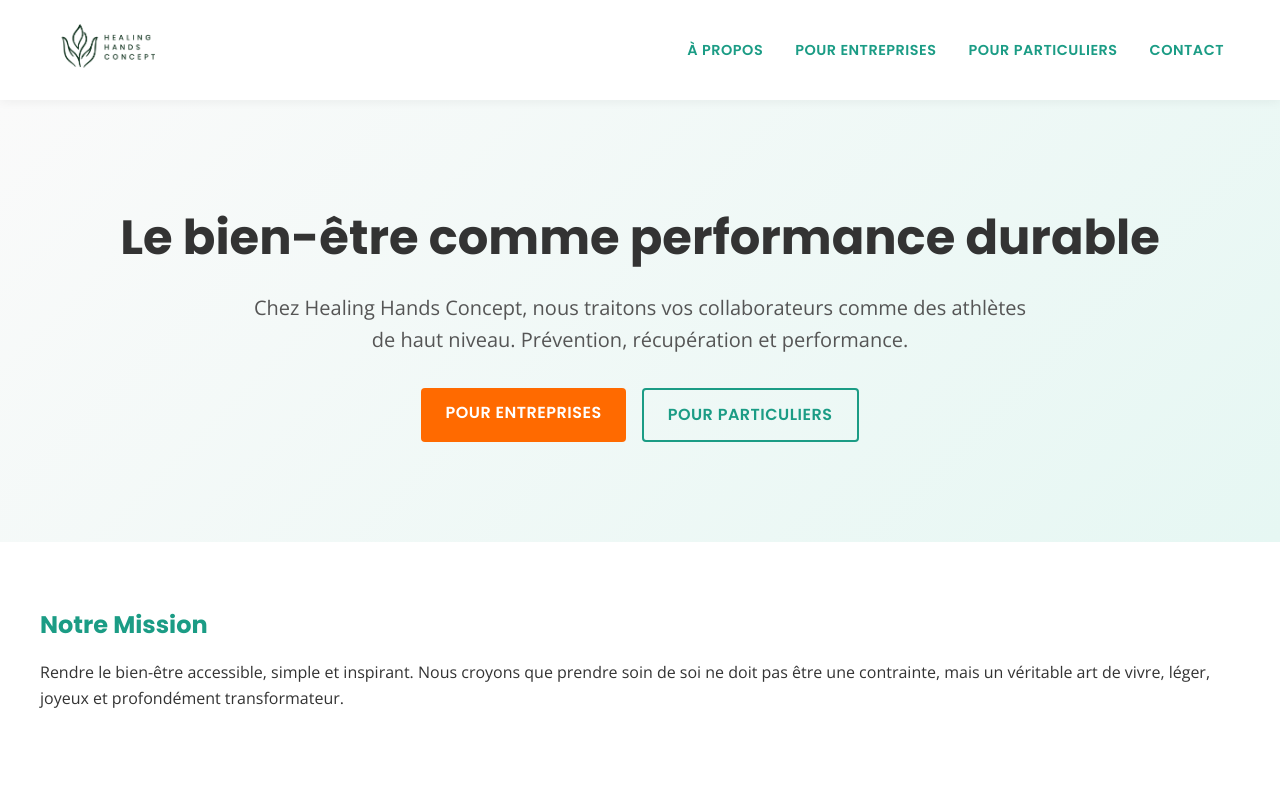
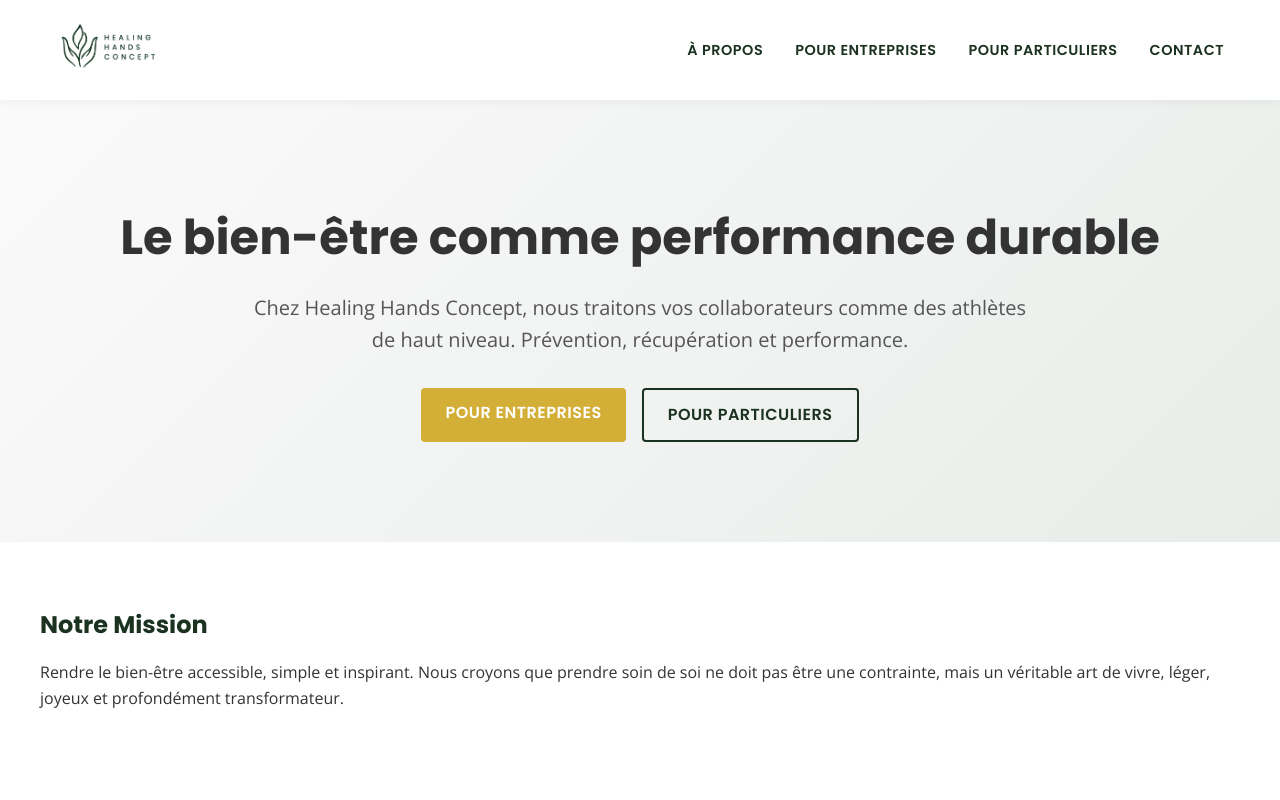
Before and after one commit to healinghandsconcept/healinghands-concept.ch, an Eleventy site: page src/fr/index.njk in a window 1280 px wide. Shown: the top 800 px of the page. Built offline with nearby package versions, Linux system fonts and the light colour scheme; Eleventy itself is replaced by a stand-in of ours; files that its build step writes are made by us from their sources; files whose address does not match are found by name.

Commit message:
style: mise à jour de la charte graphique (vert et doré)

```diff
--- a/src/assets/css/style.css
+++ b/src/assets/css/style.css
@@ -1,7 +1,7 @@
 :root {
-    --color-primary: #1B9C85;
-    --color-secondary: #FF6A00;
-    /* Gold/Orange accent */
+    --color-primary: #1B3221;
+    --color-secondary: #D4AF37;
+    /* Metallic Gold accent */
     --color-text: #333333;
     --color-bg: #FFFFFF;
     --color-bg-alt: #FAFAFA;
@@ -114,8 +114,8 @@ img {
 }
 
 .btn:hover {
-    background-color: #e65c00;
-    /* Darker shade of gold/orange */
+    background-color: #B8962E;
+    /* Darker shade of gold */
     color: white;
 }
 
@@ -164,8 +164,8 @@ img {
 
 /* Hero Section */
 .hero {
-    background: linear-gradient(135deg, var(--color-bg-alt) 0%, #e6f7f3 100%);
-    /* Soft Green tint */
+    background: linear-gradient(135deg, var(--color-bg-alt) 0%, #E8EDE9 100%);
+    /* Very soft tint of brand green */
     padding: 100px 0;
     text-align: center;
 }
@@ -307,6 +307,7 @@ img {
     background-color: var(--color-secondary);
     color: white;
 }
+
 /* Contact Page */
 .contact-grid {
     display: grid;
```
Also changed, not shown: roadmap.md (+1 -1 lines).
